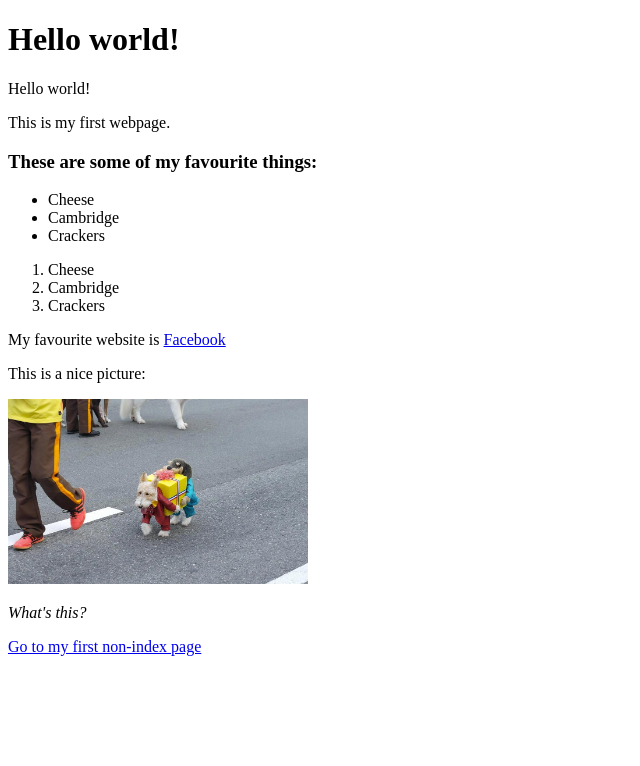
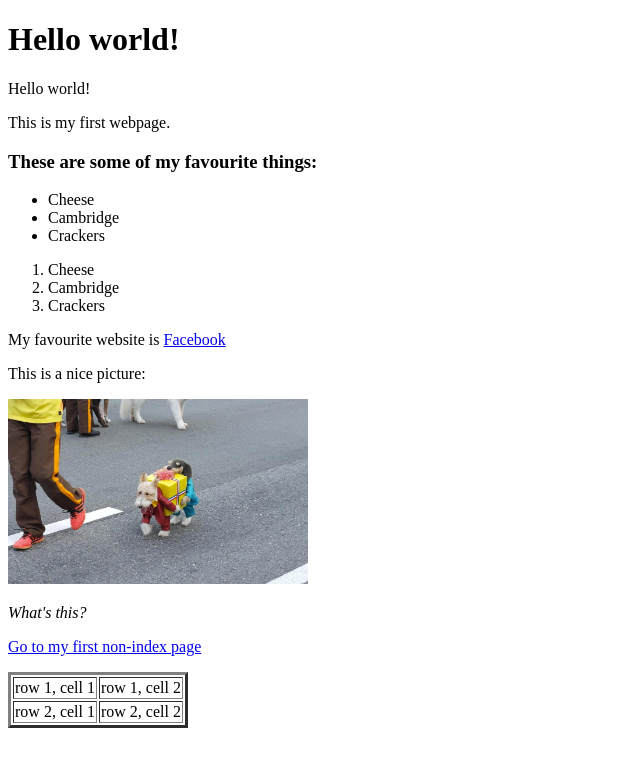
Before and after one commit to jmmbrown/MyFirstWebsite, a plain HTML site: page index.html in a window 1280 px wide. Shown: the whole page, without its empty margins (0-640 px from the left). Drawn offline with nearby package versions, Linux system fonts and the light colour scheme.

Commit message:
Added table and title

```diff
--- a/index.html
+++ b/index.html
@@ -1,6 +1,6 @@
 <!DOCTYPE html>
 <head>
-   <title>Title of the document</title>
+   <title>My First Webpage</title>
    <link rel="stylesheet" href="//netdna.bootstrapcdn.com/bootstrap/3.0.2/css/bootstrap-theme.css">
 </head>
 
@@ -32,6 +32,17 @@
 
 <p><a href="Page1"> Go to my first non-index page</a></p>
 
+<table border="3">
+   <tr>
+      <td>row 1, cell 1</td>
+      <td>row 1, cell 2</td>
+   </tr>
+   <tr>
+      <td>row 2, cell 1</td>
+      <td>row 2, cell 2</td>
+   </tr>
+</table>
+
 <link rel="icon"
       type="image/png"
       href="Dogbox.png">
```
